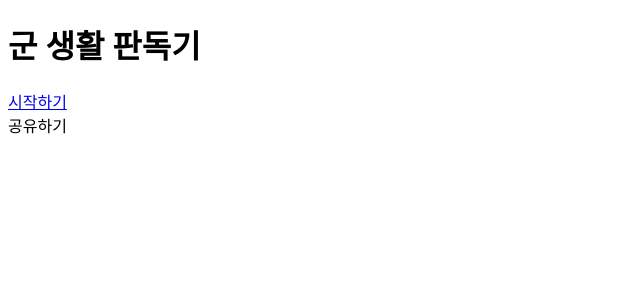
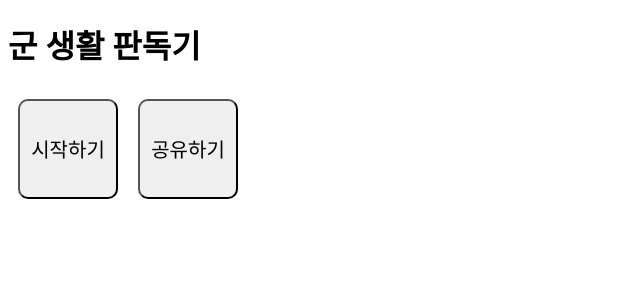
Before and after one commit to kty1004/kroean-army-mbti, a React (Create React App) app: page / in a window 1280 px wide. Shown: the top 300 px of the page, without its empty margins (0-640 px from the left). Built offline with nearby package versions, Linux system fonts and the light colour scheme.

Commit message:
intro 페이지 버튼 수정 완료
코드를 깔끔하게 쓰면서 각 버튼이 독립적으로 css를 먹겠금 함.

```diff
--- a/src/routes/intro.js
+++ b/src/routes/intro.js
@@ -1,12 +1,14 @@
 import {Link} from 'react-router-dom';
 import style from '/Users/kimtaeyoung1/Documents/GitHub/kroean-army-mbti/src/styles/intro.module.css';
-import { useEffect, useState } from 'react';
 
 function Intro() {
-    const [isover, setIsOver] = useState(false);
+    function hovering(prop){
+        prop.target.className=style.mouseEntering
+    }// hovering active
 
-    const hovering=()=> setIsOver(true)
-    const nonhovering=()=> setIsOver(false)
+    function nonhovering(prop) {
+        prop.target.className=null
+    } // hovering is deathed
 
     return(
         <div>
@@ -15,16 +17,13 @@ function Intro() {
             </div>
             <div className="link">
                 <Link to='/typea'>
-                    <div onMouseEnter={hovering}
-                onMouseLeave={nonhovering}
-                className={isover? style.mouseEntering :null}
-                >시작하기</div>
+                    <button onMouseEnter={hovering} onMouseLeave={nonhovering}
+                >시작하기</button>
                 </Link>
 
-                <div onMouseEnter={hovering}
+                <button onMouseEnter={hovering}
                 onMouseLeave={nonhovering}
-                className={isover? style.mouseEntering :null}
-                >공유하기</div>
+                >공유하기</button>
             </div>
         </div>
     )
--- a/src/styles/intro.module.css
+++ b/src/styles/intro.module.css
@@ -1,4 +1,11 @@
-
 .mouseEntering{
     background-color: teal;
 }
+button {
+    text-align: center;
+    height: 100px;
+    width: 100px;
+    margin: 10px;
+    border-radius: 10px;
+    font-size: 20px;
+}
```
